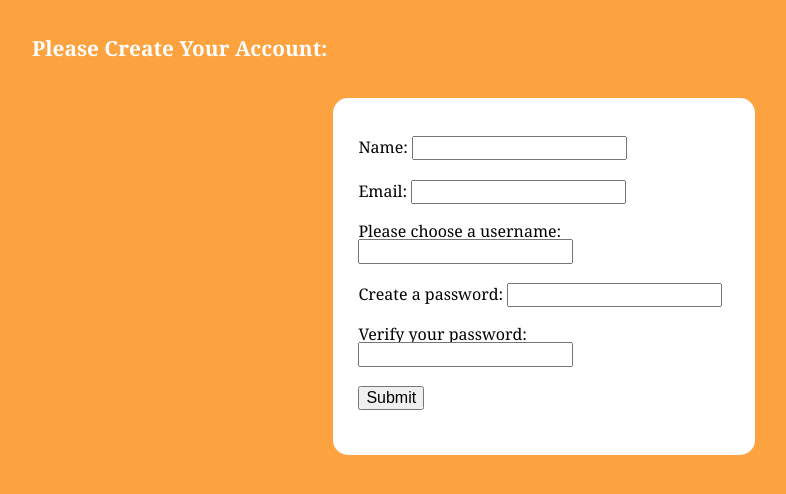
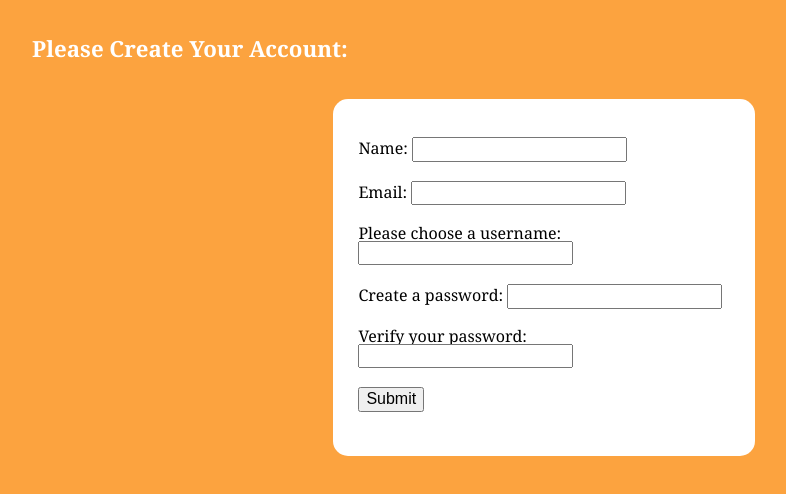
Before and after one commit to YelyzavetaMyshenyova/lab2, a plain HTML site: page index.html in a window 1280 px wide. Shown: the whole page, without its empty margins (96-882 px from the left). Drawn offline with Linux system fonts and the light colour scheme.

Commit message:
fix size on h1

```diff
--- a/css/style.css
+++ b/css/style.css
@@ -7,8 +7,8 @@ body{
 
 h1{
 
-  font-weight: bold;
-  font-size:130%;
+  font-weight: 700;
+  font-size:139%;
   margin-bottom: 3%;
   margin-top:3%;
 margin-left: 10%;
```
